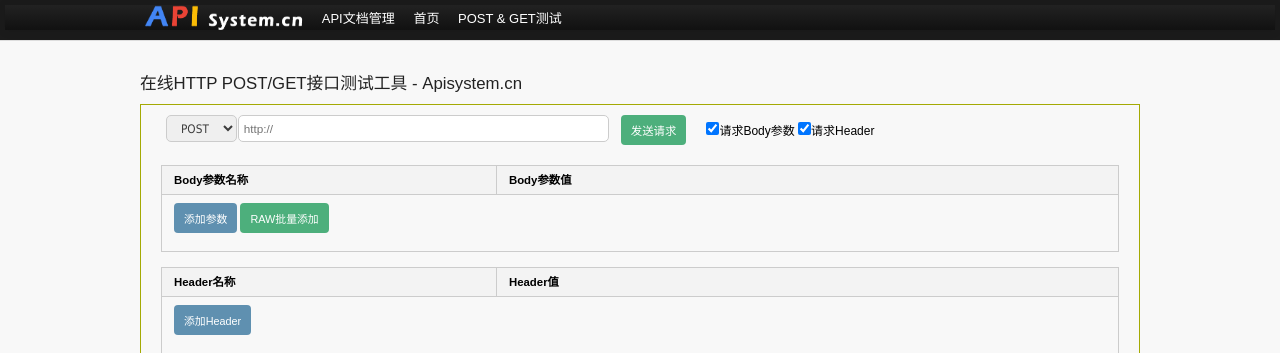
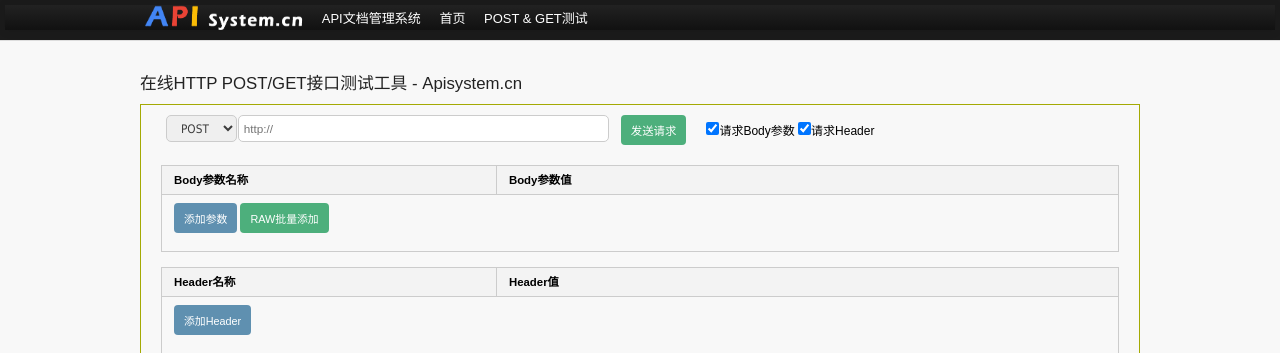
Before and after one commit to Texren/apisystem, a PHP site: page /apisys/tools/testapi/ in a window 1280 px wide. Shown: the top 353 px of the page. Run offline with PHP 8.4, Linux system fonts and the light colour scheme.

Commit message:
modify top nav

```diff
--- a/tools/testapi/index.php
+++ b/tools/testapi/index.php
@@ -121,7 +121,7 @@
             <div class="nav-collapse collapse">
                 <ul class="nav">
                     <li>
-                        <a href="/index.php?s=/docapi/index.html" target="_self">API文档管理</a>
+                        <a href="/index.php?s=/docapi/index.html" target="_self">API文档管理系统</a>
                     </li>
                     <li>
                         <a href="/index.php?s=/Home/Index/index.html" target="_self">首页</a>
```
